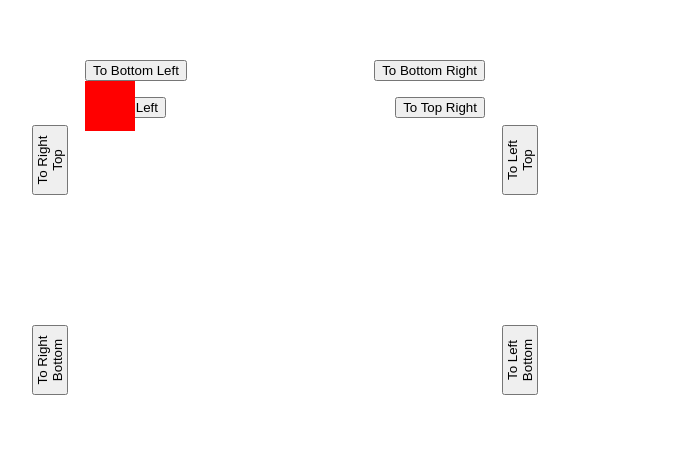
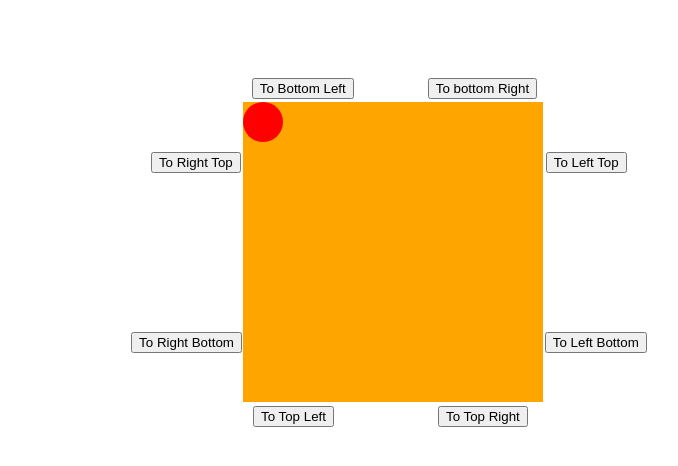
Before and after one commit to MDilshodbek/summary_java, a plain HTML site: page DOM projects/animations button/index.html in a window 1280 px wide. Shown: the part 148-614 px from the top of the page, without its empty margins (355-1033 px from the left). Drawn offline with Linux system fonts and the light colour scheme.

Commit message:
updated dom project 10th exercise

```diff
--- a/DOM projects/animations button/index.html
+++ b/DOM projects/animations button/index.html
@@ -4,35 +4,20 @@
     <meta charset="UTF-8" />
     <meta name="viewport" content="width=device-width, initial-scale=1.0" />
     <title>Document</title>
-    <link rel="stylesheet" href="styles.css" />
+    <link rel="stylesheet" href="./styles.css" />
   </head>
   <body>
-    <div class="container">
-      <div class="main">
-        <div class="left">
-          <button class="hory" onclick="myMoveTRT()">To Right Top</button>
-          <button class="hory" onclick="myMoveTRB()">To Right Bottom</button>
-        </div>
-        <div class="center">
-          <div class="cont">
-            <button onclick="myMoveTBL()">To Bottom Left</button>
-            <button onclick="myMoveTBR()">To Bottom Right</button>
-          </div>
-          <div class="myContainer">
-            <div class="myAnimation"></div>
-          </div>
-          <p class="text"></p>
-          <div class="cont">
-            <button onclick="myMoveTTL()">To Top Left</button>
-            <button onclick="myMoveTTR()">To Top Right</button>
-          </div>
-        </div>
-        <div class="right">
-          <button class="hory" onclick="myMoveTLT()">To Left Top</button>
-          <button class="hory" onclick="myMoveTLB()">To Left Bottom</button>
-        </div>
-      </div>
+    <div id="main">
+      <div class="myAnimation"></div>
     </div>
+    <button id="button1" onclick="button_1()">To Top Left</button>
+    <button id="button2" onclick="button_2()">To Top Right</button>
+    <button id="button3" onclick="button_3()">To Bottom Left</button>
+    <button id="button4" onclick="button_4()">To bottom Right</button>
+    <button id="button5" onclick="button_5()">To Right Bottom</button>
+    <button id="button6" onclick="button_6()">To Right Top</button>
+    <button id="button7" onclick="button_7()">To Left Bottom</button>
+    <button id="button8" onclick="button_8()">To Left Top</button>
     <script src="index.js"></script>
   </body>
 </html>
--- a/DOM projects/animations button/index.js
+++ b/DOM projects/animations button/index.js
@@ -1,10 +1,98 @@
-// 1
-function myMoveTRT() {
+var button1 = document.getElementById("button1");
+var button2 = document.getElementById("button2");
+var button3 = document.getElementById("button3");
+var button4 = document.getElementById("button4");
+var button5 = document.getElementById("button5");
+var button6 = document.getElementById("button6");
+var button7 = document.getElementById("button7");
+var button8 = document.getElementById("button8");
+
+function button_1() {
   var elem = document.querySelector(".myAnimation");
   var position = 0;
   var id = setInterval(frame, 10);
   function frame() {
-    if (position === 350) {
+    if (position == 260) {
+      clearInterval(id);
+    } else {
+      position++;
+      elem.style.bottom = position + "px";
+      elem.style.top = null;
+      elem.style.left = null;
+      elem.style.right = null;
+    }
+  }
+}
+function button_2() {
+  var elem = document.querySelector(".myAnimation");
+  var position = 0;
+  var id = setInterval(frame, 10);
+  function frame() {
+    if (position == 260) {
+      clearInterval(id);
+    } else {
+      position++;
+      elem.style.bottom = position + "px";
+      elem.style.top = null;
+      elem.style.left = 260 + "px";
+      elem.style.right = 260 + "px";
+    }
+  }
+}
+function button_3() {
+  var elem = document.querySelector(".myAnimation");
+  var position = 0;
+  var id = setInterval(frame, 10);
+  function frame() {
+    if (position == 260) {
+      clearInterval(id);
+    } else {
+      position++;
+      elem.style.bottom = 260 + "px";
+      elem.style.top = position + "px";
+      elem.style.left = null;
+      elem.style.right = null;
+    }
+  }
+}
+function button_4() {
+  var elem = document.querySelector(".myAnimation");
+  var position = 0;
+  var id = setInterval(frame, 10);
+  function frame() {
+    if (position == 260) {
+      clearInterval(id);
+    } else {
+      position++;
+      elem.style.bottom = null;
+      elem.style.top = position + "px";
+      elem.style.left = 260 + "px";
+      elem.style.right = null;
+    }
+  }
+}
+function button_5() {
+  var elem = document.querySelector(".myAnimation");
+  var position = 0;
+  var id = setInterval(frame, 10);
+  function frame() {
+    if (position == 260) {
+      clearInterval(id);
+    } else {
+      position++;
+      elem.style.bottom = null;
+      elem.style.top = 260 + "px";
+      elem.style.left = position + "px";
+      elem.style.right = null;
+    }
+  }
+}
+function button_6() {
+  var elem = document.querySelector(".myAnimation");
+  var position = 0;
+  var id = setInterval(frame, 10);
+  function frame() {
+    if (position == 260) {
       clearInterval(id);
     } else {
       position++;
@@ -15,13 +103,29 @@ function myMoveTRT() {
     }
   }
 }
-// 2
-function myMoveTLT() {
+
+function button_7(){
   var elem = document.querySelector(".myAnimation");
   var position = 0;
   var id = setInterval(frame, 10);
   function frame() {
-    if (position === 350) {
+    if (position == 260) {
+      clearInterval(id);
+    } else {
+      position++;
+      elem.style.bottom = null;
+      elem.style.top = 260 + "px";
+      elem.style.left = null;
+      elem.style.right = position + "px";
+    }
+  }
+};
+function button_8() {
+  var elem = document.querySelector(".myAnimation");
+  var position = 0;
+  var id = setInterval(frame, 10);
+  function frame() {
+    if (position == 260) {
       clearInterval(id);
     } else {
       position++;
@@ -31,106 +135,4 @@ function myMoveTLT() {
       elem.style.right = position + "px";
     }
   }
-}
-//   3
-function myMoveTRB() {
-  var elem = document.querySelector(".myAnimation");
-  var position = 0;
-  var id = setInterval(frame, 10);
-  function frame() {
-    if (position === 350) {
-      clearInterval(id);
-    } else {
-      position++;
-      elem.style.bottom = null;
-      elem.style.top = null;
-      elem.style.left = position + "px";
-      elem.style.right = null;
-    }
-  }
-}
-//   4
-function myMoveTLB() {
-  var elem = document.querySelector(".myAnimation");
-  var position = 0;
-  var id = setInterval(frame, 10);
-  function frame() {
-    if (position === 350) {
-      clearInterval(id);
-    } else {
-      position++;
-      elem.style.bottom = null;
-      elem.style.top = null;
-      elem.style.left = null;
-      elem.style.right = position + "px";
-    }
-  }
-}
-//   5
-function myMoveTBL() {
-  var elem = document.querySelector(".myAnimation");
-  var position = 0;
-  var id = setInterval(frame, 10);
-  function frame() {
-    if (position === 350) {
-      clearInterval(id);
-    } else {
-      position++;
-      elem.style.bottom = null;
-      elem.style.top = position + "px";
-      elem.style.left = null;
-      elem.style.right = null;
-    }
-  }
-}
-//   6
-function myMoveTTL() {
-  var elem = document.querySelector(".myAnimation");
-  var position = 0;
-  var id = setInterval(frame, 10);
-  function frame() {
-    if (position === 350) {
-      clearInterval(id);
-    } else {
-      position++;
-      elem.style.bottom = position + "px";
-      elem.style.top = null;
-      elem.style.left = null;
-      elem.style.right = null;
-    }
-  }
-}
-// 7
-function myMoveTBR() {
-  var elem = document.querySelector(".myAnimation");
-  var position = 0;
-  var id = setInterval(frame, 10);
-  function frame() {
-    if (position === 350) {
-      clearInterval(id);
-    } else {
-      position++;
-      elem.style.bottom = null;
-      elem.style.top = position + "px";
-      elem.style.left = null;
-      elem.style.right = null;
-    }
-  }
-}
-//   8
-function myMoveTTR() {
-  var elem = document.querySelector(".myAnimation");
-  var position = 0;
-  var id = setInterval(frame, 10);
-  function frame() {
-    if (position === 350) {
-      clearInterval(id);
-    } else {
-      position++;
-      elem.style.bottom = position + "px";
-      elem.style.top = null;
-      elem.style.left = null;
-      elem.style.right = null;
-    }
-  }
-}
+};
--- a/DOM projects/animations button/styles.css
+++ b/DOM projects/animations button/styles.css
@@ -1,44 +1,55 @@
+#main {
+  position: relative;
+  width: 300px;
+  height: 300px;
+  background-color: orange;
+  margin-left: 590px;
+  margin-top: 250px;
+}
 .myAnimation {
-  width: 50px;
-  height: 50px;
   position: absolute;
+  width: 40px;
+  height: 40px;
   background-color: red;
+  border-radius: 20px;
 }
-.cont {
-  width: 400px;
-  display: flex;
-  justify-content: space-between;
+#button1 {
+  position: relative;
+  left: 600px;
+  top: 4px;
 }
-.container {
-  width: 100%;
-  height: 100vh;
-  display: flex;
-  justify-content: center;
-  align-items: center;
+#button2 {
+  position: relative;
+  left: 700px;
+  top: 4px;
 }
-.main {
-  display: flex;
+#button3 {
+  position: relative;
+  left: 420px;
+  top: -324px;
 }
-.hory {
-  transform: rotate(-90deg);
-  width: 70px;
-  margin-left: auto;
+#button4 {
+  position: relative;
+  left: 490px;
+  top: -324px;
 }
-.left {
-  display: flex;
-  flex-direction: column;
-  justify-content: space-around;
-  width: 70px;
-  height: 400px;
+#button5 {
+  position: relative;
+  left: 80px;
+  top: -70px;
 }
-
-.right {
-  display: flex;
-  flex-direction: column;
-  justify-content: space-around;
-  height: 400px;
+#button6 {
+  position: relative;
+  left: -15px;
+  top: -250px;
 }
-.myContainer {
-  display: flex;
+#button7 {
   position: relative;
+  left: 285px;
+  top: -70px;
 }
+#button8 {
+  position: relative;
+  left: 180px;
+  top: -250px;
+}
```
